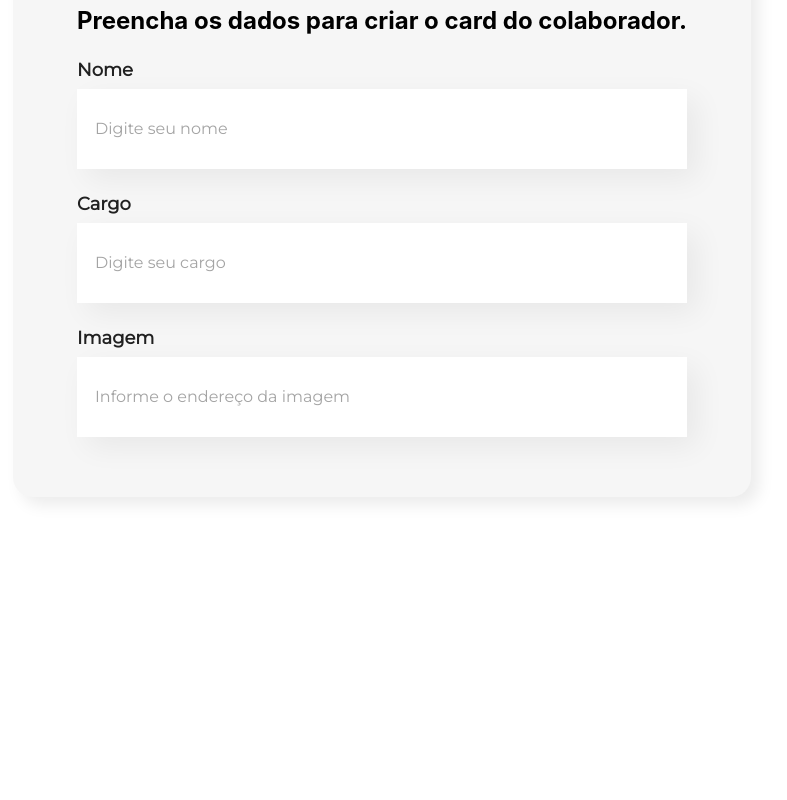
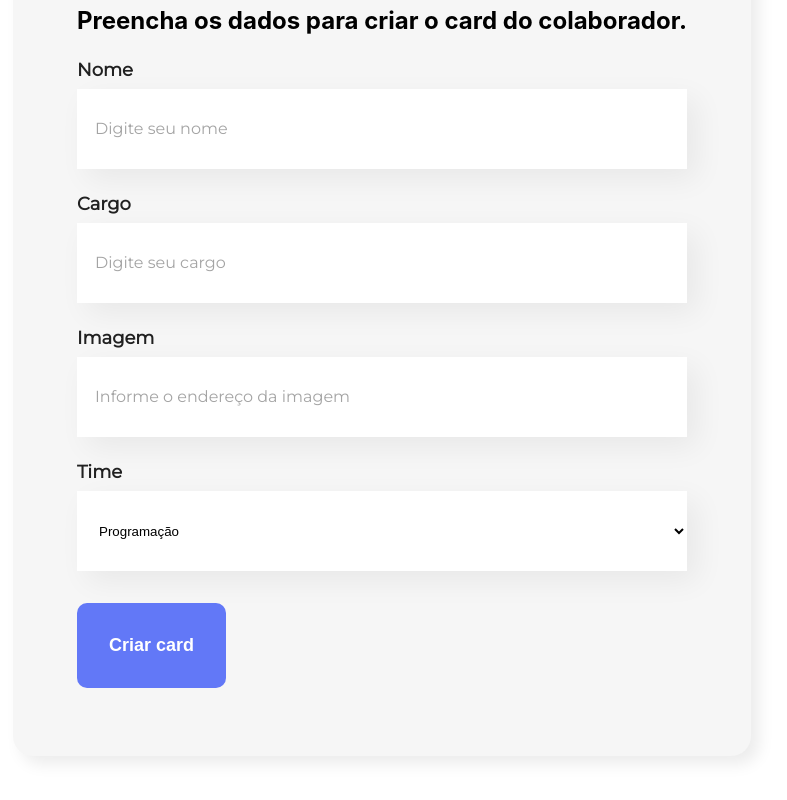
Before and after one commit to birajnior/organo, a JavaScript app: page / in a window 1280 px wide. Shown: the part 628-1428 px from the top of the page, without its empty margins (258-1045 px from the left). Before the commit the page ends 1205 px from the top, so only its background shows below. Built offline with nearby package versions, Linux system fonts and the light colour scheme; the HTML template or start-up script is replaced by a standard one.

Commit message:
Criando Lista e Botão

```diff
--- /dev/null
+++ b/src/componentes/Botao/Botao.css
@@ -0,0 +1,15 @@
+.botao {
+    background-color: #6278f7;
+    border-radius: 0.625rem;
+    font-weight: 700;
+    font-size: 1.125rem;
+    padding: 2rem;
+    border: none;
+    cursor: pointer;
+    color: #FFFFFF;
+    margin: 2rem 0;
+}
+
+.botao:hover {
+  color: #95FFD4;
+}
--- /dev/null
+++ b/src/componentes/Botao/index.js
@@ -0,0 +1,7 @@
+import "./Botao.css";
+
+const Botao = (props) => {
+  return <button className="botao">{props.children}</button>;
+};
+
+export default Botao;
--- a/src/componentes/CampoTexto/index.js
+++ b/src/componentes/CampoTexto/index.js
@@ -4,7 +4,7 @@ const CampoTexto = (props) => {
   return (
     <div className="campo-texto">
       <label>{props.label}</label>
-      <input placeholder={props.placeholder}/>
+      <input required={props.obrigatorio} placeholder={props.placeholder}/>
     </div>
   );
 };
--- a/src/componentes/Formulario/index.js
+++ b/src/componentes/Formulario/index.js
@@ -1,16 +1,35 @@
-import './Formulario.css';
-import CampoTexto from '../CampoTexto/index.js';
+import "./Formulario.css";
+import CampoTexto from "../CampoTexto/index.js";
+import ListaSuspensa from "../ListaSuspensa/index.js";
+import Botao from "../Botao/index.js";
 
 const Formulario = () => {
+  const times = [
+    "Programação",
+    "Front End",
+    "Data Science",
+    "Devops",
+    "UX e Design",
+    "Mobile",
+    "Inovação e Gestão",
+  ];
+
+  const aoSalvar = (evento) => {
+    evento.preventDefault();
+    console.log("Form foi submetido");
+  };
+
   return (
-    <section className='formulario'>
-      <form>
+    <section className="formulario">
+      <form onSubmit={aoSalvar}>
         <h2>Preencha os dados para criar o card do colaborador.</h2>
-        <CampoTexto label="Nome" placeholder="Digite seu nome" />
-        <CampoTexto label="Cargo" placeholder="Digite seu cargo" />
-        <CampoTexto label="Imagem" placeholder="Informe o endereço da imagem" />
+        <CampoTexto obrigatorio={true} label="Nome" placeholder="Digite seu nome" />
+        <CampoTexto obrigatorio={true} label="Cargo" placeholder="Digite seu cargo" />
+        <CampoTexto obrigatorio={false} label="Imagem" placeholder="Informe o endereço da imagem" />
+        <ListaSuspensa obrigatorio={true} label="Time" itens={times} />
+        <Botao>Criar card</Botao>
       </form>
     </section>
-  )
+  );
 };
-export default Formulario
+export default Formulario;
--- /dev/null
+++ b/src/componentes/ListaSuspensa/ListaSuspensa.css
@@ -0,0 +1,23 @@
+@import url('https://fonts.googleapis.com/css2?family=Montserrat&family=Prata&display=swap');
+
+.lista-suspensa label {
+  display: block;
+  margin-bottom: 0.5rem;
+  font-size: 1.125rem;
+  color: #212121;
+  font-style: normal;
+  font-weight: 600;
+  line-height: normal;
+  font-family: 'Montserrat', sans-serif;
+}
+
+.lista-suspensa select {
+  width: 100%;
+  height: 5rem;
+  flex-shrink: 0;
+  background: #fff;
+  box-shadow: 10px 10px 30px 0px rgba(0, 0, 0, 0.06);
+  border: none;
+  padding: 1.125rem;
+  box-sizing: border-box;
+}
--- /dev/null
+++ b/src/componentes/ListaSuspensa/index.js
@@ -0,0 +1,17 @@
+import "./ListaSuspensa.css";
+
+const ListaSuspensa = (props) => {
+  console.log(props.itens);
+  return (
+    <div className="lista-suspensa">
+      <label>{props.label}</label>
+      <select required={props.required}>
+        {props.itens.map((item) => (
+          <option key={item}>{item}</option>
+        ))}
+      </select>
+    </div>
+  );
+};
+
+export default ListaSuspensa;
```
